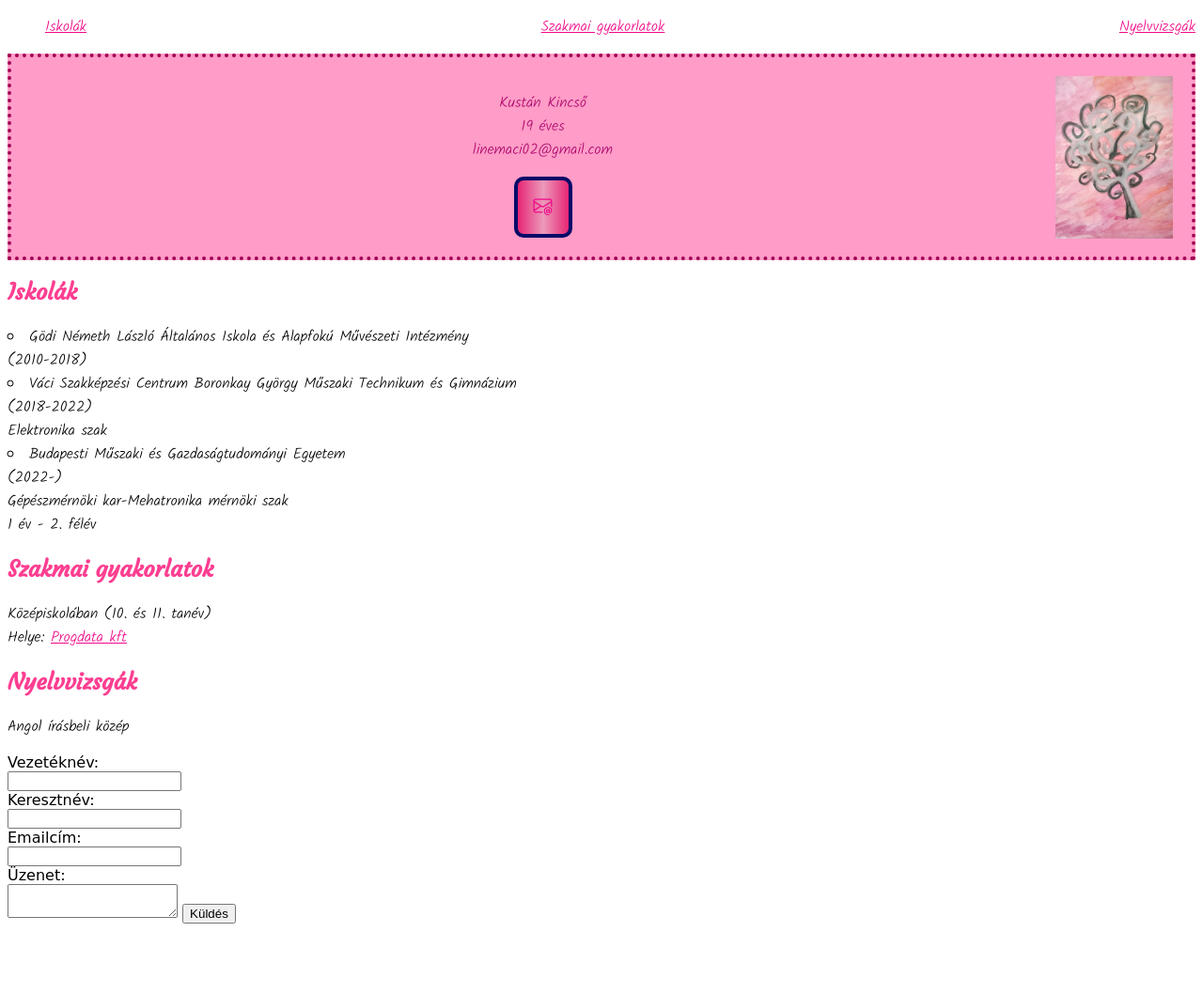
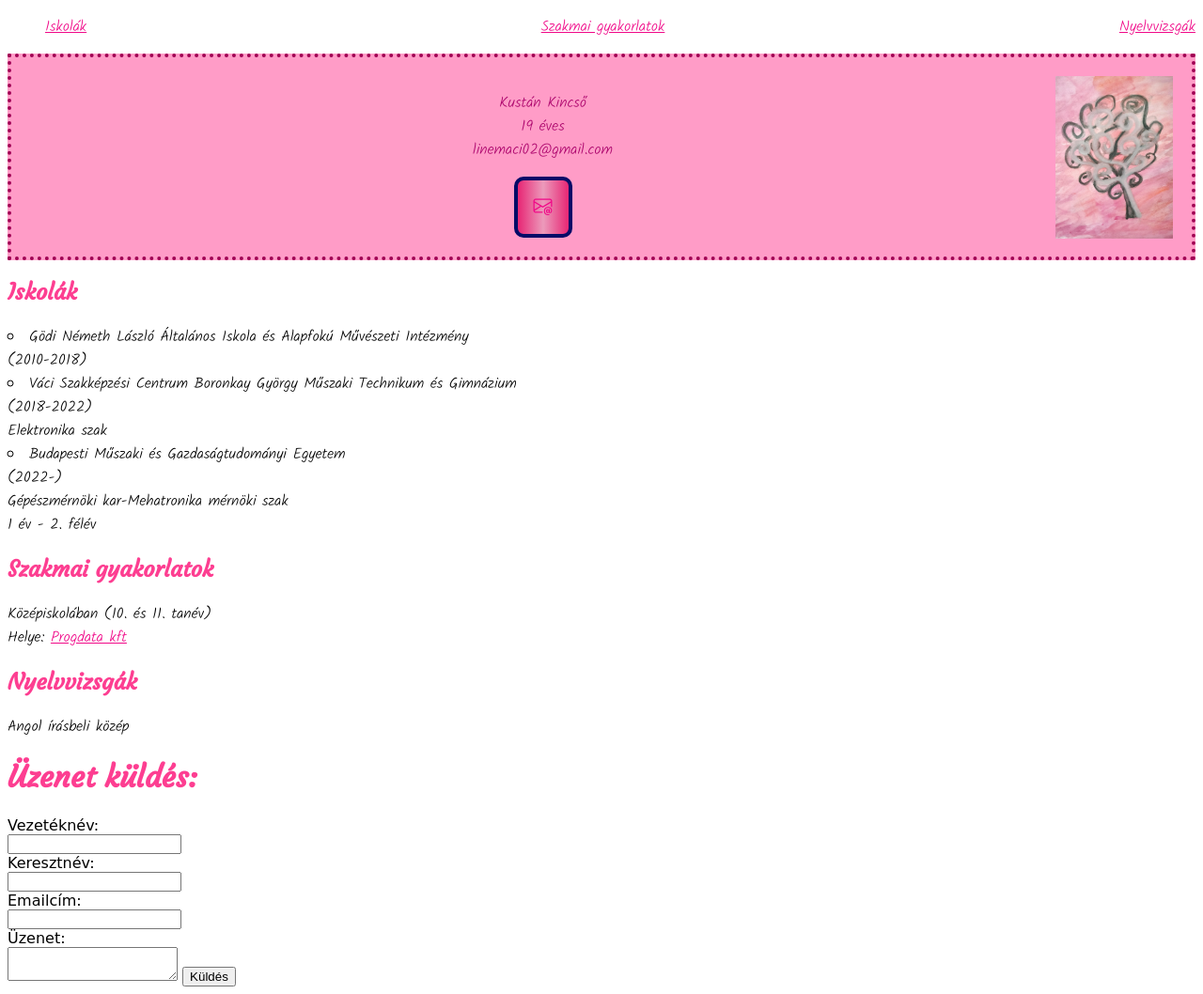
Before and after one commit to Kincsaminincs/Kincsaminincs, a plain HTML site: page HTML/index.html in a window 1280 px wide. Shown: the whole page at 94% size. Before the commit the page ends 991 px from the top, so only its background shows below. Drawn offline with nearby package versions, Linux system fonts and the light colour scheme; files whose address does not match are found by name; a web font is replaced by a local one.

Commit message:
Update index.html

```diff
--- a/HTML/index.html
+++ b/HTML/index.html
@@ -57,7 +57,8 @@
   <form
   action="https://formspree.io/f/mbjewwpz"
   method="POST"
->
+><h1>Üzenet küldés:</h1>
+
 <label>
   Vezetéknév: <br>
   <input type="email" name="email"> <br>
```
